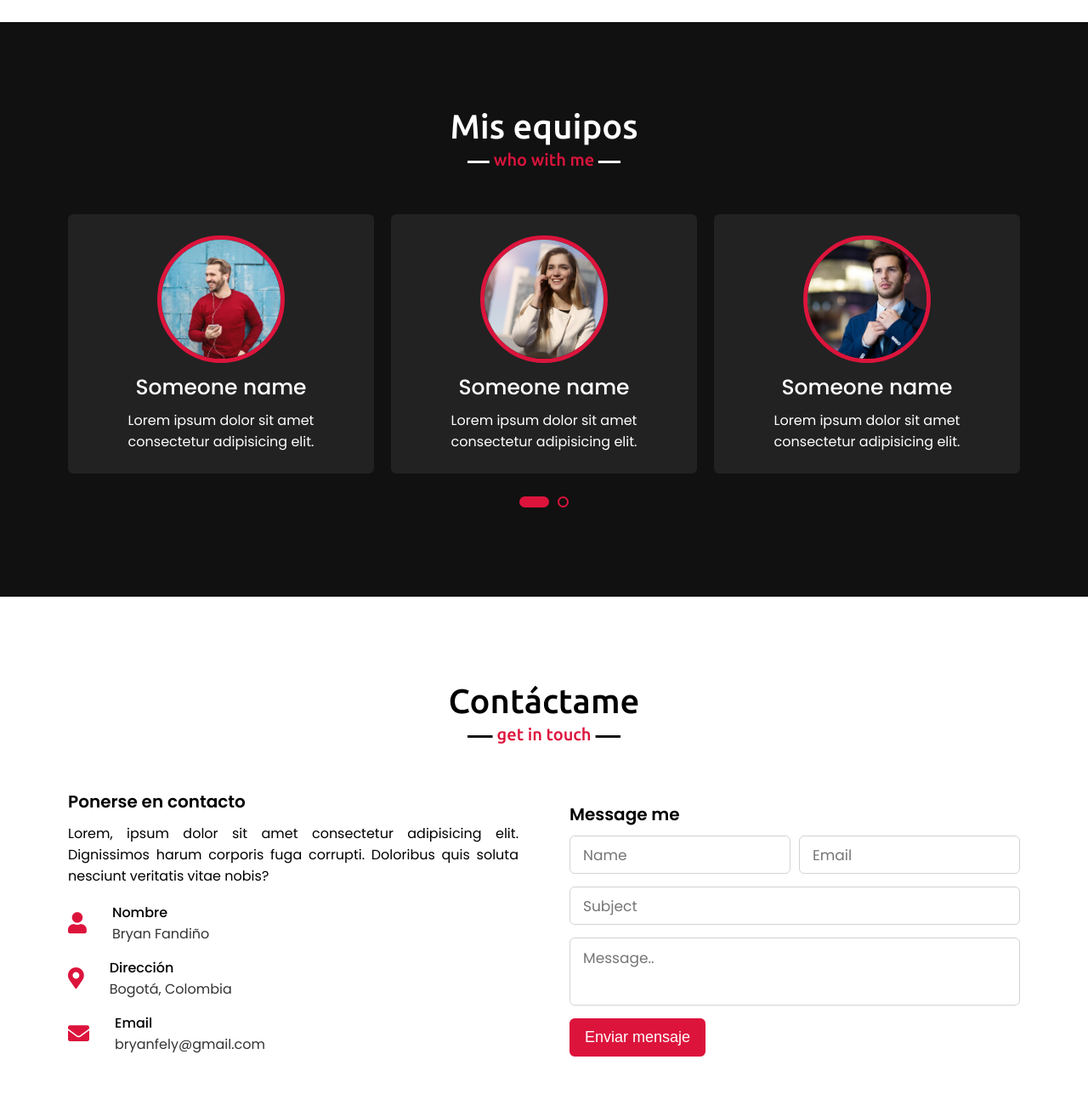
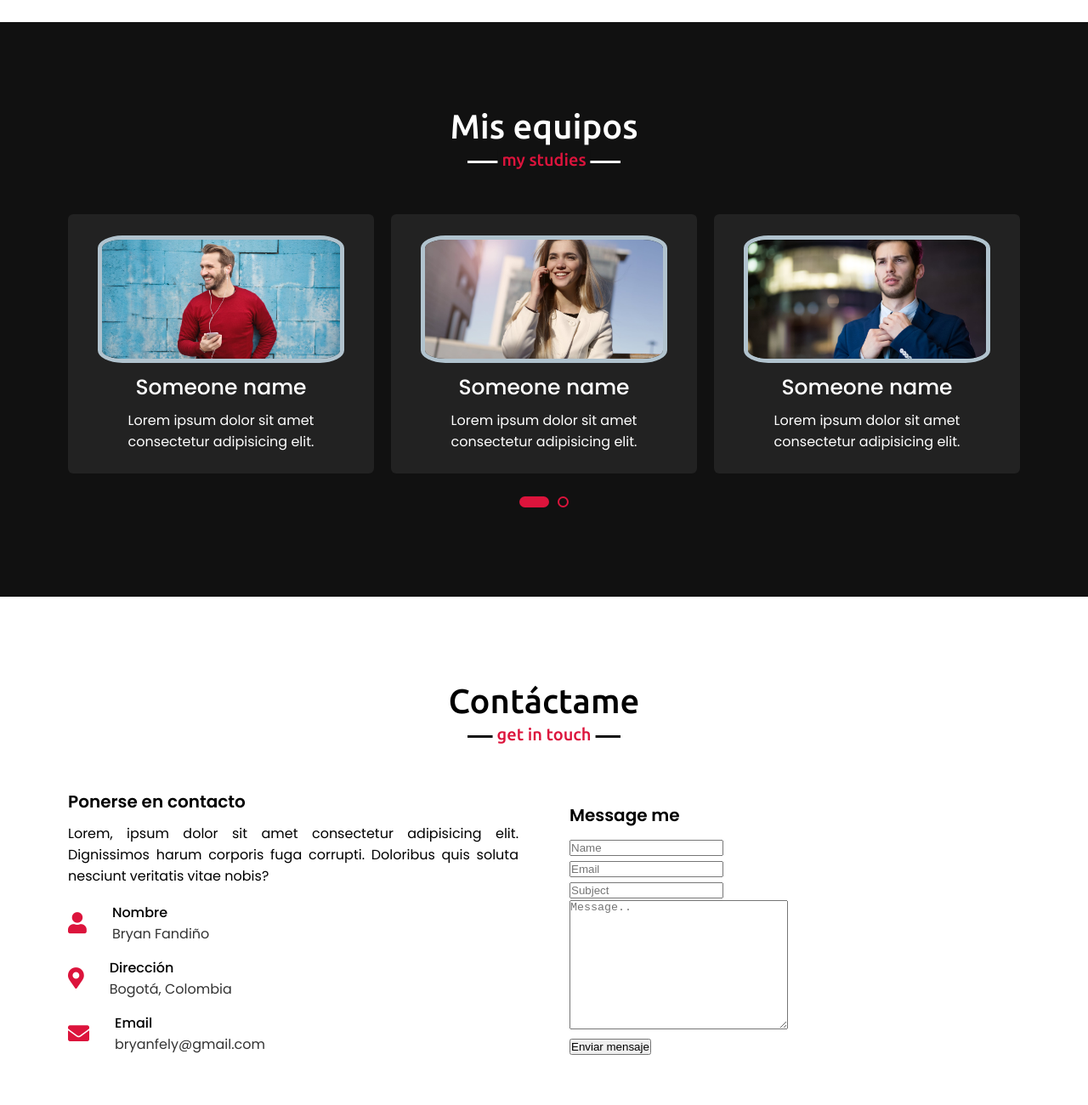
Before and after one commit to Bryanffs1/Bryanffs1.github.io, a plain HTML site: page index.html in a window 1280 px wide. Shown: the part 2700-4000 px from the top of the page at 85% size. Drawn offline with nearby package versions, Linux system fonts and the light colour scheme.

Commit message:
Update style.css

```diff
--- a/css/style.css
+++ b/css/style.css
@@ -368,19 +368,25 @@ section .title::after{
 .skills-content .right .css::before{
     width: 30%;
 }
-.skills-content .right .js::before{
+.skills-content .right .php::before{
+    width: 80%;
+}
+.skills-content .right .sql::before{
     width: 20%;
 }
-.skills-content .right .php::before{
-    width: 85%;
+.skills-content .right .pandas::before{
+    width: 80%;
 }
-.skills-content .right .mysql::before{
-    width: 40%;
+.skills-content .right .Excel::before{
+    width: 70%;
+}
+.skills-content .right .flask::before{
+    width: 76%;
 }
 
-/* teams section styling */
+/* studies section styling */
 .teams .title::after{
-    content: "who with me";
+    content: "my studies";
 }
 .teams .carousel .card{
     background: #222;
@@ -410,10 +416,10 @@ section .title::after{
 }
 .teams .carousel .card img{
     height: 150px;
-    width: 150px;
+    width: 150;
     object-fit: cover;
-    border-radius: 50%;
-    border: 5px solid crimson;
+    border-radius: 10%;
+    border: 5px solid rgb(177, 195, 206);
     transition: all 0.3s ease;
 }
 .teams .carousel .card:hover img{
@@ -477,65 +483,7 @@ section .title::after{
 .contact .contact-content .info .sub-title{
     color: #333;
 }
-.contact .right form .fields{
-    display: flex;
-}
-.contact .right form .field,
-.contact .right form .fields .field{
-    height: 45px;
-    width: 100%;
-    margin-bottom: 15px;
-}
-.contact .right form .textarea{
-    height: 80px;
-    width: 100%;
-}
-.contact .right form .name{
-    margin-right: 10px;
-}
-.contact .right form .field input,
-.contact .right form .textarea textarea{
-    height: 100%;
-    width: 100%;
-    border: 1px solid lightgrey;
-    border-radius: 6px;
-    outline: none;
-    padding: 0 15px;
-    font-size: 17px;
-    font-family: 'Poppins', sans-serif;
-    transition: all 0.3s ease;
-}
-.contact .right form .field input:focus,
-.contact .right form .textarea textarea:focus{
-    border-color: #b3b3b3;
-}
-.contact .right form .textarea textarea{
-  padding-top: 10px;
-  resize: none;
-}
-.contact .right form .button-area{
-  display: flex;
-  align-items: center;
-}
-.right form .button-area button{
-  color: #fff;
-  display: block;
-  width: 160px!important;
-  height: 45px;
-  outline: none;
-  font-size: 18px;
-  font-weight: 500;
-  border-radius: 6px;
-  cursor: pointer;
-  flex-wrap: nowrap;
-  background: crimson;
-  border: 2px solid crimson;
-  transition: all 0.3s ease;
-}
-.right form .button-area button:hover{
-  color: crimson;
-  background: none;
-}
+
 /* footer section styling */
 footer{
     background: #111;
```
